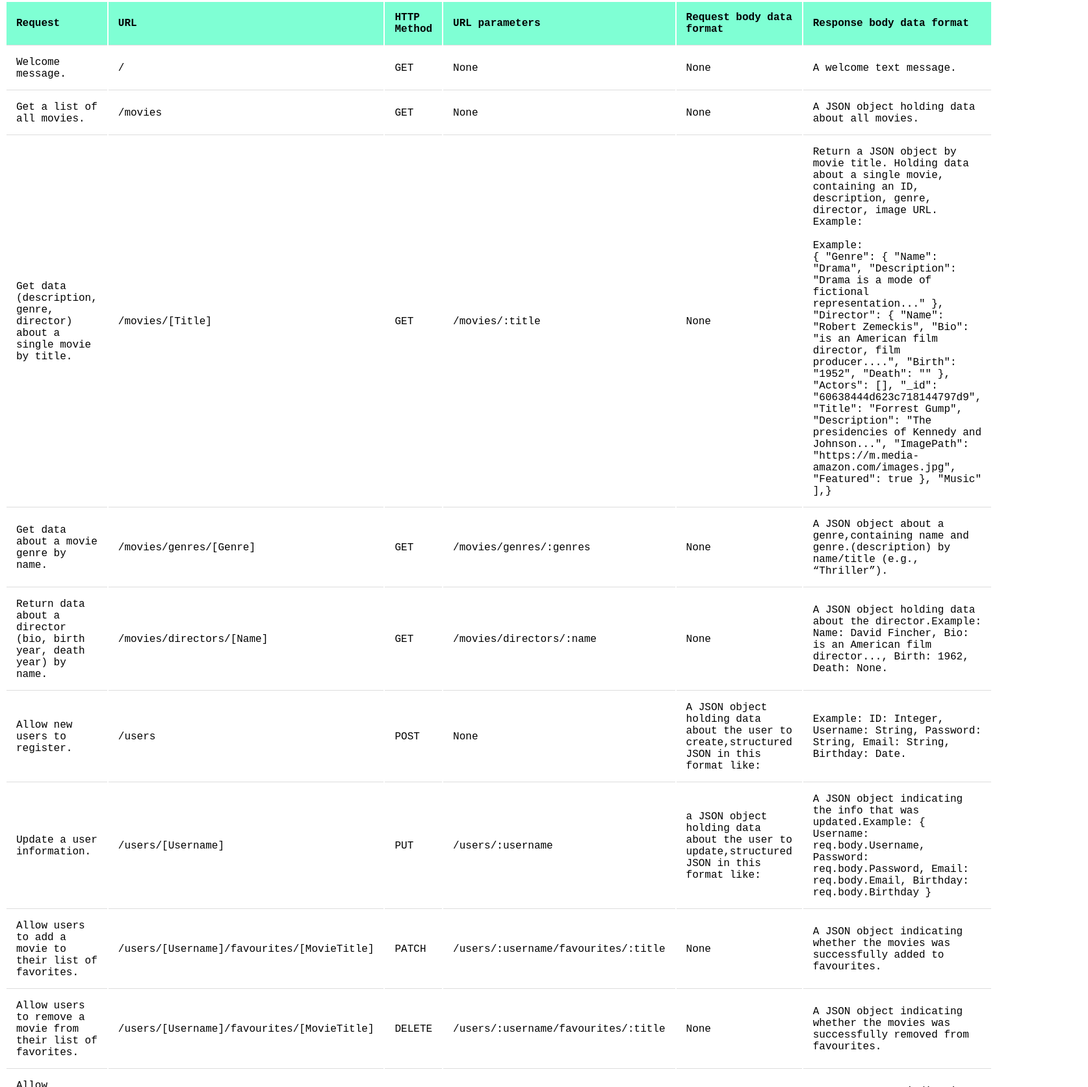
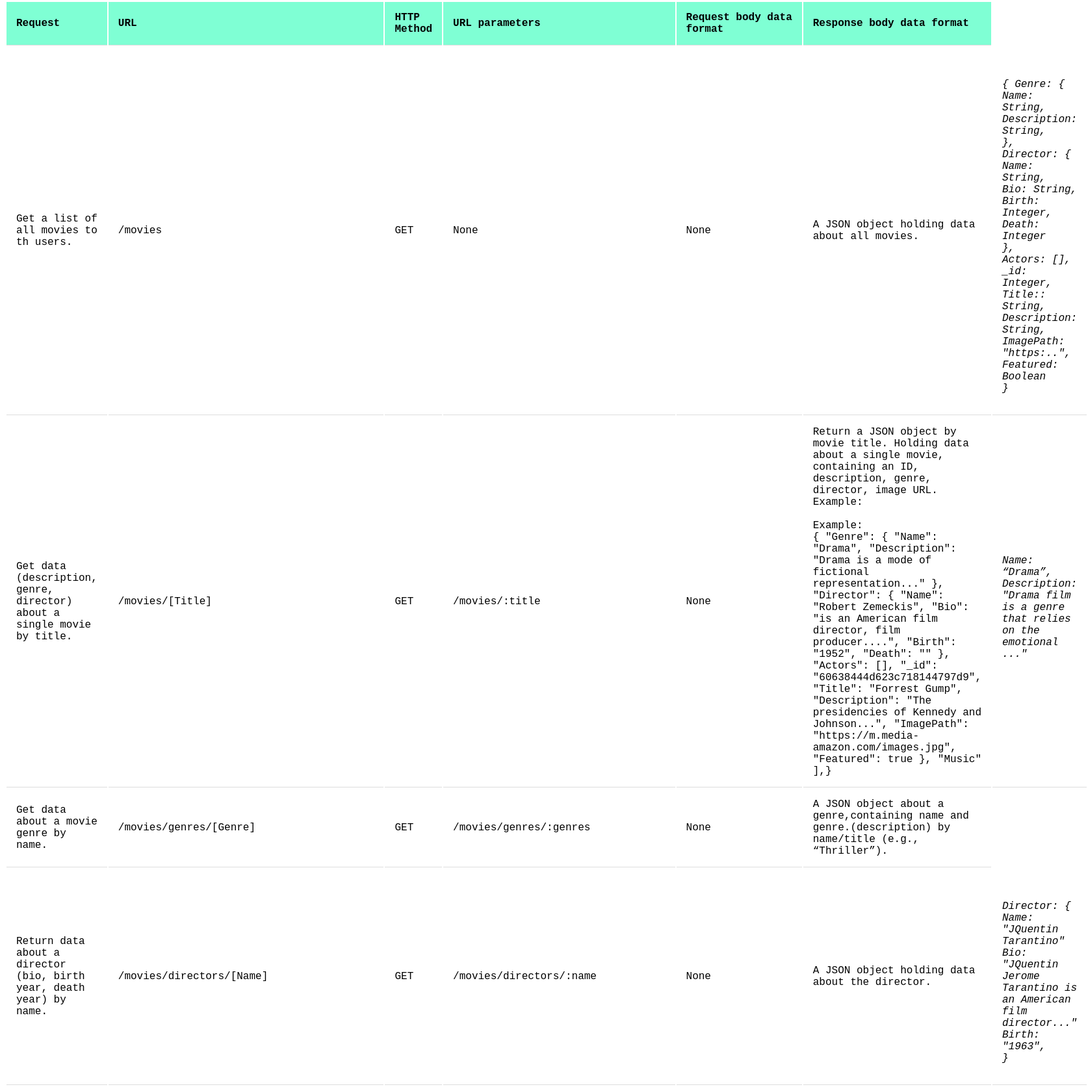
Before and after one commit to luisbartolome/MOVIE_API, a website: page public/documentation.html in a window 1280 px wide. Shown: the part 167-1840 px from the top of the page at 65% size, 1674 px wide, since content can reach past the window. Drawn offline with Linux system fonts and the light colour scheme.

Commit message:
update documentation

```diff
--- a/public/documentation.html
+++ b/public/documentation.html
@@ -55,22 +55,43 @@
             <th>Request body data format</th>
             <th>Response body data format</th>
         </tr>
-        <tr>
+        <!--tr>
         <td>Welcome message.</td>
         <td>/</td>
         <td>GET</td>
         <td>None</td>
         <td>None</td>
         <td>A welcome text message.</td>
-        </tr>
+        </tr> -->
         <tr>
-            <td>Get a list of all movies.</td>
+            <td>Get a list of all movies to th users.</td>
             <td>/movies</td>
             <td>GET</td>
             <td>None</td>
             <td>None</td>
             <td>A JSON object holding data about all movies.</td>
+            <td><em><br><p>{
+                <span>Genre:</span> {<br>
+                    <span>Name:</span> String,<br>
+                    <span>Description:</span> String,<br>
+                    },<br>
+                    <span>Director:</span> {<br>
+                    <span>Name:</span> String,<br>
+                    <span>Bio:</span> String,<br>
+                    <span>Birth:</span> Integer,<br>
+                    <span>Death:</span> Integer<br>
+                    },<br>
+                    <span>Actors:</span> [],<br>
+                    <span>_id:</span> Integer,<br>
+                    <span>Title:</span>: String,<br>
+                    <span>Description:</span> String,<br>
+                    <span>ImagePath:</span> "https:..",<br>
+                    <span>Featured:</span> Boolean<br>
+                }</p>
+                    </em>
+            </td>
         </tr>
+
         <tr>
             <td>
                 Get data (description, genre, director) about a single movie by title.
@@ -82,7 +103,12 @@
             <td>
                 Return a JSON object by movie title. Holding data about a single movie, containing an ID, description, genre, director, image URL. Example:<br /><br />Example:
                 <br />{ "Genre": { "Name": "Drama", "Description": "Drama is a mode of fictional representation..." }, "Director": { "Name": "Robert Zemeckis", "Bio": "is an American film director, film producer....", "Birth": "1952", "Death": "" }, "Actors":
-                [], "_id": "60638444d623c718144797d9", "Title": "Forrest Gump", "Description": "The presidencies of Kennedy and Johnson...", "ImagePath": "https://m.media-amazon.com/images.jpg", "Featured": true }, "Music" ],} <br />
+                [], "_id": "60638444d623c718144797d9", "Title": "Forrest Gump", "Description": "The presidencies of Kennedy and Johnson...", "ImagePath": "https://m.media-amazon.com/images.jpg", "Featured": true }, "Music" ],}
+                <br />
+            </td>
+            <td><em><br><p>
+                <span>Name:</span> “Drama”,<br>
+                <span>Description:</span> "Drama film is a genre that relies on the emotional ..."  </p></em>
             </td>
         </tr>
         <tr>
@@ -99,7 +125,15 @@
             <td>GET</td>
             <td>/movies/directors/:name</td>
             <td>None</td>
-            <td>A JSON object holding data about the director.Example: Name: David Fincher, Bio: is an American film director..., Birth: 1962, Death: None.</td>
+            <td>A JSON object holding data about the director.</td>
+            <td> <em><br><p>
+
+                <span>Director:</span> {<br>
+                <span>Name:</span> "JQuentin Tarantino"<br>
+                <span>Bio:</span> "JQuentin Jerome Tarantino is an American film director..."<br>
+                <span>Birth:</span> "1963",<br>
+              }</p> </em>
+            </td>
         </tr>
         <tr>
             <td>Allow new users to register.</td>
@@ -107,11 +141,20 @@
             <td>POST</td>
             <td>None</td>
             <td>
-                A JSON object holding data about the user to create,structured JSON in this format like: <br />
+                A JSON object holding data about the user to create,structured JSON in this format.<br />
 
+                <p>{ <br> Username: string (required)<br> Password: string (required)<br> Email: String (required)<br> Birthday: date <br> }</p>
             </td>
             <td>
-                Example: ID: Integer, Username: String, Password: String, Email: String, Birthday: Date.
+                <em><p>{
+                    <span>FavoriteMovies: [ movieByIDs]
+                    ],</span>
+                    <span>_id: Number</span>
+                    <span>Username:</span> "Haleh",<br>
+                    <span>Password:</span> "1234",<br>
+                    <span>Email:</span> "hgh030156@gmail.com",<br>
+                    <span>Birthday:</span> "1977-03-23",<br>
+                  }</p></em>
             </td>
         </tr>
         <tr>
@@ -123,10 +166,10 @@
                 a JSON object holding data about the user to update,structured JSON in this format like:<br />
             </td>
             <td>
-                A JSON object indicating the info that was updated.Example: { Username: req.body.Username, Password: req.body.Password, Email: req.body.Email, Birthday: req.body.Birthday }
+                A JSON object indicating the info that was updated.
                 <br />
-
             </td>
+            <td><em><p>{ <br> Username: string <br> Password: String <br> Email: String <br> Birhdat: Date} </p></em></td>
         </tr>
         <tr>
             <td>Allow users to add a movie to their list of favorites.</td>
```
Lines whose indentation alone changed are shown as unchanged.
